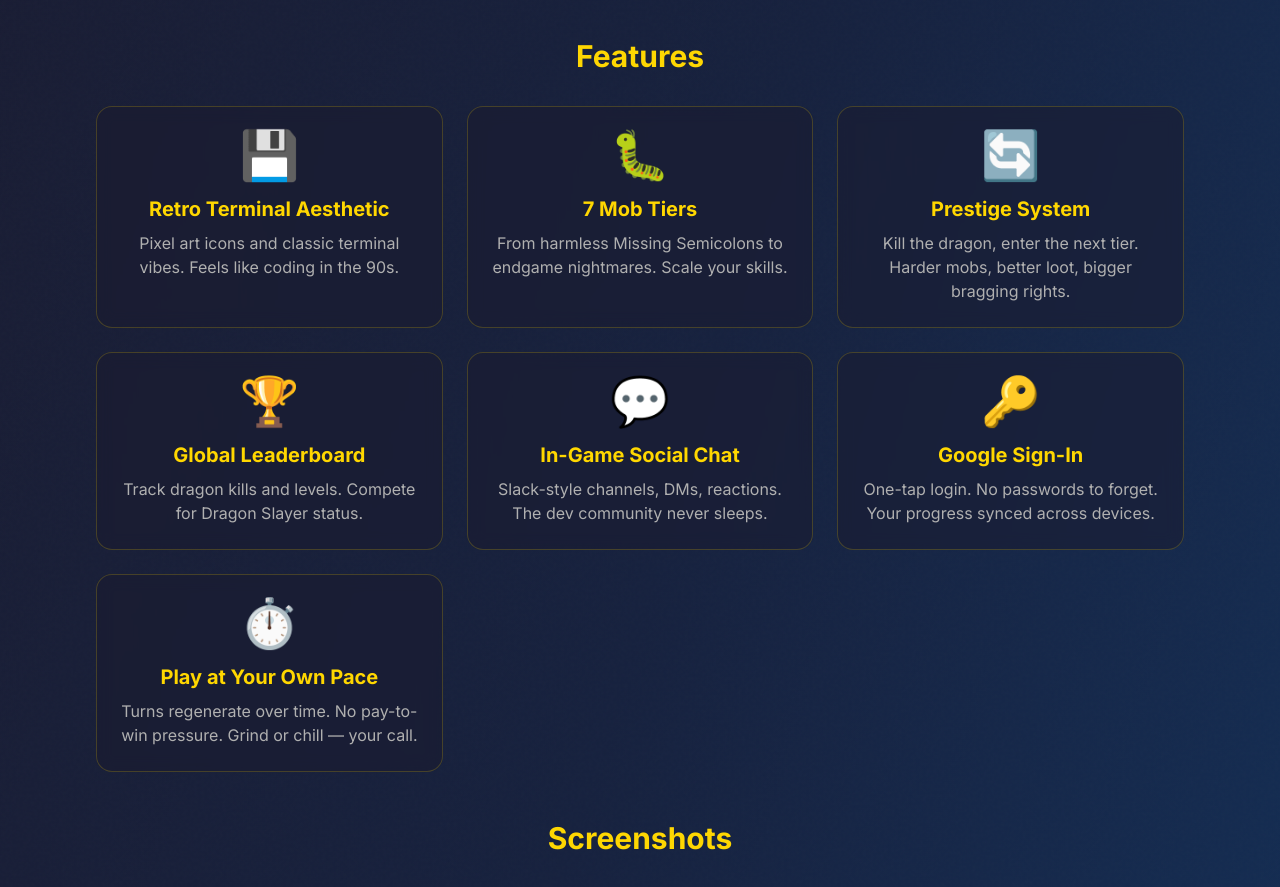
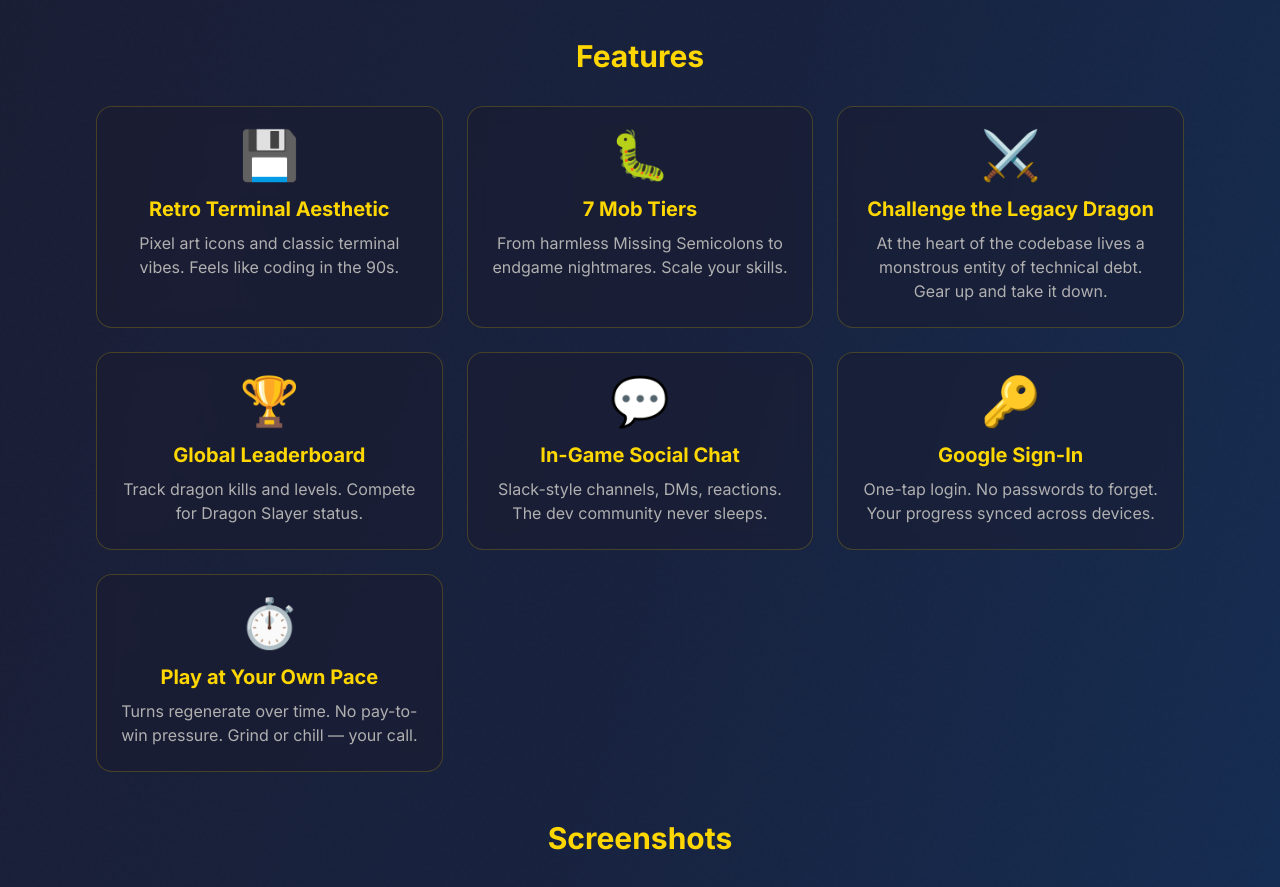
Before and after one commit to jpmoregain-eth/thejpmoregainproject, a Next.js app: page /fork-this-dragon in a window 1280 px wide. Shown: the part 1540-2427 px from the top of the page. Built offline with nearby package versions, Linux system fonts and the light colour scheme.

Commit message:
Remove prestige system from features (not yet implemented)

```diff
--- a/src/app/fork-this-dragon/page.tsx
+++ b/src/app/fork-this-dragon/page.tsx
@@ -64,9 +64,9 @@ export default function ForkThisDragonPage() {
               <p className="text-[#B0B0B0]">From harmless Missing Semicolons to endgame nightmares. Scale your skills.</p>
             </div>
             <div className="bg-[#1a1a2e]/50 backdrop-blur-sm rounded-2xl p-6 border border-[#FFD700]/20 text-center hover:border-[#FFD700]/50 transition-all">
-              <div className="text-5xl mb-4">🔄</div>
-              <h3 className="text-xl font-bold mb-2 text-[#FFD700]">Prestige System</h3>
-              <p className="text-[#B0B0B0]">Kill the dragon, enter the next tier. Harder mobs, better loot, bigger bragging rights.</p>
+              <div className="text-5xl mb-4">⚔️</div>
+              <h3 className="text-xl font-bold mb-2 text-[#FFD700]">Challenge the Legacy Dragon</h3>
+              <p className="text-[#B0B0B0]">At the heart of the codebase lives a monstrous entity of technical debt. Gear up and take it down.</p>
             </div>
             <div className="bg-[#1a1a2e]/50 backdrop-blur-sm rounded-2xl p-6 border border-[#FFD700]/20 text-center hover:border-[#FFD700]/50 transition-all">
               <div className="text-5xl mb-4">🏆</div>
```
